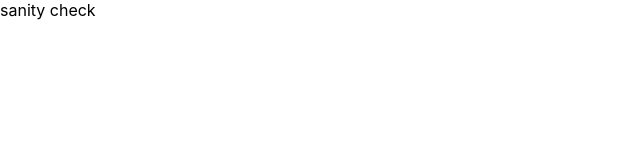
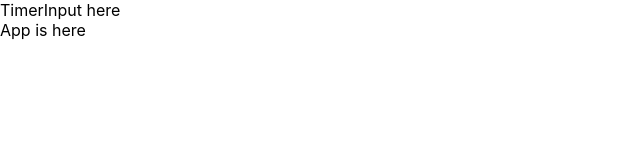
Before and after one commit to christttto/timer, a React (Create React App) app: page / in a window 1280 px wide. Shown: the top 160 px of the page, without its empty margins (0-640 px from the left). Built offline with nearby package versions, Linux system fonts and the light colour scheme.

Commit message:
sanity check

```diff
--- a/src/App.js
+++ b/src/App.js
@@ -1,4 +1,5 @@
 import React, { Component } from "react"
+import TimerInput from "./TimerInput"
 
 class App extends Component {
   constructor() {
@@ -7,16 +8,13 @@ class App extends Component {
       timeLeft: {}
     }
   }
-  //adjust time
-  //start
-  //pause
-  //reset
-  //reverse
-
-  //1. create something to hold hour value
   render() {
-    return <div>sanity check</div>
+    return (
+      <div>
+        <TimerInput />
+        <div>App is here</div>
+      </div>
+    )
   }
 }
-
 export default App
--- /dev/null
+++ b/src/TimerInput.js
@@ -0,0 +1,6 @@
+import React from "react"
+
+function TimerInput(props) {
+  return <div>TimerInput here</div>
+}
+export default TimerInput
```
